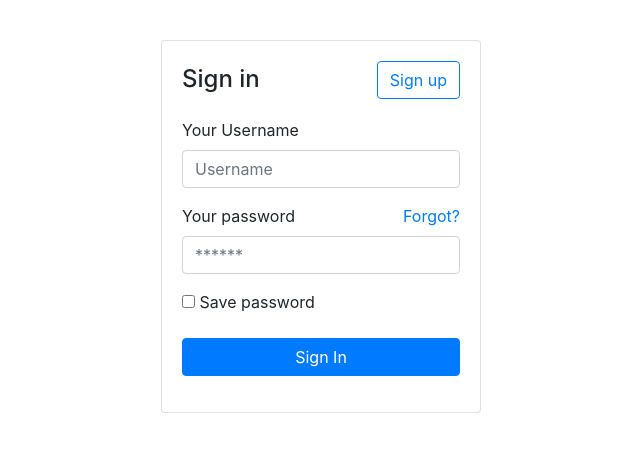
After one commit to Dulalet/flaskProject, a Flask app: page /login in a window 1280 px wide. The commit adds this page. Shown: the top 452 px of the page, without its empty margins (319-959 px from the left). Run offline with Flask 2, Linux system fonts and the light colour scheme; some libraries are stand-ins or nearby versions.

Commit message:
login and registration added

```diff
--- /dev/null
+++ b/proj/controllers.py
@@ -0,0 +1,100 @@
+from flask import render_template, request, redirect, flash, url_for
+from flask_login import login_user, login_required, logout_user
+from werkzeug.security import check_password_hash, generate_password_hash
+
+from proj import app, database
+from proj.models import Item, User
+
+
+@app.route('/')
+def index():
+	items = Item.query.order_by(Item.price).all()
+	return render_template('index.html', items=items)
+
+
+@app.route('/about')
+def about():
+	return render_template('about.html')
+
+
+@app.route('/create', methods=['GET', 'POST'])
+@login_required
+def create():
+	if request.method == "POST":
+		title = request.form['title']
+		price = request.form['price']
+		text = request.form['text']
+
+		item = Item(title=title, price=price, text=text)
+
+		try:
+			database.session.add(item)
+			database.session.commit()
+			return redirect('/')
+		except:
+			return("error adding item")
+
+	return render_template('create.html')
+
+
+@app.route('/login', methods=['GET', 'POST'])
+def login_page():
+	if request.method == 'POST':
+		login = request.form.get('login')
+		password = request.form.get('password')
+
+		if login and password:
+			user = User.query.filter_by(login=login).first()
+
+			if user and check_password_hash(user.password, password):
+				login_user(user)
+
+				next_page = request.args.get('next')
+
+				if next_page == None:
+					return redirect('/')
+
+				return redirect(next_page)
+			else:
+				flash('Incorrect username or password')
+		else:
+			flash('Please fill in both fields')
+
+	return render_template('login.html')
+
+
+@app.route('/register', methods=['GET', 'POST'])
+def register():
+	login = request.form.get('login')
+	password = request.form.get('password')
+	password2 = request.form.get('password2')
+
+	if request.method == 'POST':
+		if not (login or password):
+			flash('Please, fill all fields!')
+		elif password != password2:
+			flash('Passwords are not equal!')
+		else:
+			hash_pwd = generate_password_hash(password)
+			new_user = User(login=login, password=hash_pwd)
+			database.session.add(new_user)
+			database.session.commit()
+
+			return redirect(url_for('login_page'))
+
+	return render_template('register.html')
+
+
+@app.route('/logout', methods=['GET', 'POST'])
+@login_required
+def logout():
+	logout_user()
+	return redirect(url_for('index'))
+
+
+@app.after_request
+def redirect_to_signin(response):
+	if response.status_code == 401:
+		return redirect(url_for('login_page') + '?next=' + request.url)
+
+	return response
--- a/templates/base.html
+++ b/proj/templates/base.html
@@ -7,12 +7,13 @@
 </head>
 <body>
 	<header class="d-flex flex-column flex-md-row align-items-center p-3 px-md-4 mb-3 bg-white border-bottom shadow-sm">
-	  <p class="h5 my-0 me-md-auto fw-normal">Company name</p>
+	  <p class="h5 my-0 me-md-auto fw-normal" >Company name</p>
 	  <nav class="my-2 my-md-0 me-md-3">
 	    <a class="p-2 text-dark" href="/">Main</a>
 	    <a class="p-2 text-dark" href="/about">About</a>
+	    <a class="p-2 text-dark" href="/create">Add New Item</a>
 	  </nav>
-	  <a class="btn btn-outline-primary" href="#">Sign up</a>
+	  <a class="btn btn-outline-primary" href="{{url_for('login_page')}}" style="right:8px; position: absolute">Sign in</a>
 	</header>
 
 	<main class="container">
--- a/templates/index.html
+++ b/proj/templates/index.html
@@ -18,7 +18,7 @@
 	      <div class="card-body">
 	        <h1 class="card-title pricing-card-title">{{item.price}}<small class="text-muted">$</small></h1>
 	        <p class="lead">{{item.text}}</p>
-	        <button type="button" class="w-100 btn btn-lg btn-outline-primary">Sign up for free</button>
+	        <button type="button" class="w-100 btn btn-lg btn-outline-primary">Buy</button>
 	      </div>
 	    </div>
 	    </div>
--- /dev/null
+++ b/proj/templates/login.html
@@ -0,0 +1,57 @@
+<!DOCTYPE html>
+<html>
+<head>
+	<meta charset="utf-8">
+	<title>Login Page</title>
+	<link rel="stylesheet" href="https://stackpath.bootstrapcdn.com/bootstrap/4.3.1/css/bootstrap.min.css" integrity="sha384-ggOyR0iXCbMQv3Xipma34MD+dH/1fQ784/j6cY/iJTQUOhcWr7x9JvoRxT2MZw1T" crossorigin="anonymous">
+</head>
+
+<body>
+    <div class="container">
+        <div class="row justify-content-center">
+            <div style="width: 50%;
+                      height: 50%;
+                      min-width: 200px;
+                      max-width: 400px;
+                      padding: 40px;">
+                <div class="card">
+                    <article class="card-body">
+                        <a href="{{ url_for('register') }}" class="float-right btn btn-outline-primary">Sign up</a>
+                        <h4 class="card-title mb-4 mt-1">Sign in</h4>
+                        <div>
+                            {% with messages = get_flashed_messages() %}
+							  {% if messages %}
+							    <ul class=flashes>
+							    {% for message in messages %}
+							      <li>{{ message }}</li>
+							    {% endfor %}
+							    </ul>
+							  {% endif %}
+							{% endwith %}
+                        </div>
+                        <form method="post">
+                            <div class="form-group">
+                                <label>Your Username</label>
+                                <input name="login" id="login" class="form-control" placeholder="Username" type="text">
+                            </div> <!-- form-group// -->
+                            <div class="form-group">
+                                <a class="float-right" href="/">Forgot?</a>
+                                <label>Your password</label>
+                                <input class="form-control" name="password" id="password" placeholder="******" type="password">
+                            </div> <!-- form-group// -->
+                            <div class="form-group">
+                                <div class="checkbox">
+                                    <label> <input type="checkbox"> Save password </label>
+                                </div> <!-- checkbox .// -->
+                            </div> <!-- form-group// -->
+                            <div class="form-group">
+                                <button type="submit" class="btn btn-primary btn-block" value="login"> Sign In </button>
+                            </div> <!-- form-group// -->
+                        </form>
+                    </article>
+                </div> <!-- card.// -->
+            </div>
+        </div>
+    </div>
+</body>
+</html>
--- /dev/null
+++ b/start.py
@@ -0,0 +1,5 @@
+from proj import app
+
+
+if __name__ == "__main__":
+	app.run(debug=True)
```
Also changed, not shown: main.py (deleted, +0 -50 lines), proj/__init__.py (added, +16 -0 lines), proj/models.py (added, +25 -0 lines), proj/templates/about.html (added, +12 -0 lines), proj/templates/register.html (added, +56 -0 lines), requirements.txt (added, +9 -0 lines), templates/about.html (deleted, +0 -12 lines), proj/shopdb.db (added), proj/templates/create.html (renamed from templates/create.html), screenshot1.png (added), screenshot2.png (added), screenshot3.png (added).
